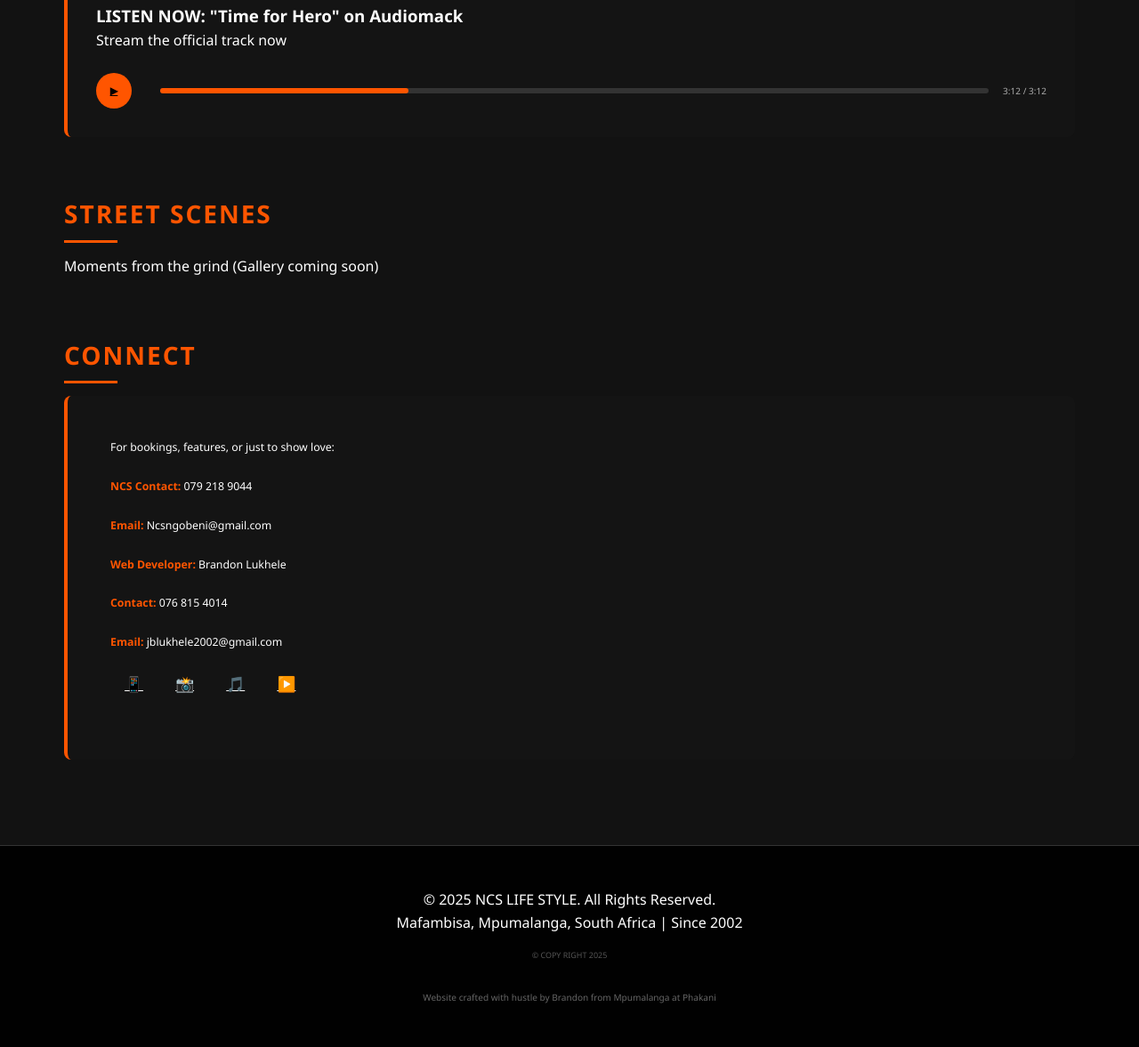
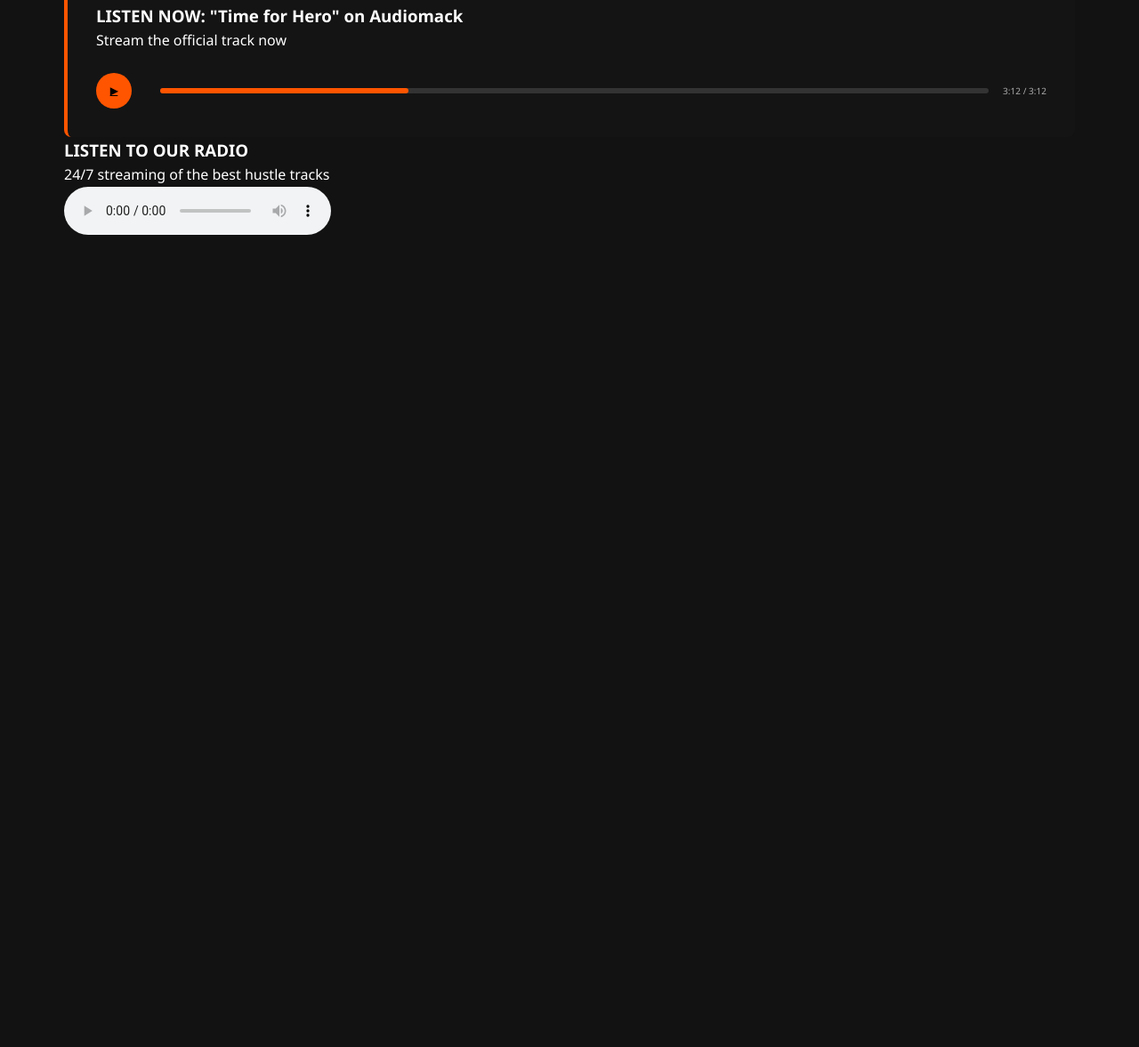
Before and after one commit to Tazabaa/NCS-LIFE-STYLE, a plain HTML site: page index.html in a window 1280 px wide. Shown: the part 2228-3405 px from the top of the page at 89% size. After the commit the page ends 2531 px from the top, so only its background shows below. Drawn offline with Linux system fonts and the light colour scheme.

Commit message:
Update index.html

```diff
--- a/index.html
+++ b/index.html
@@ -428,8 +428,8 @@
     <section class="container" id="bio">
         <h2>Street Biography</h2>
         <div class="bio">
-            <p>Born and raised in the tough neighborhoods of Mafambisa, Mpumalanga, NCS began his musical journey in 2002, using hip-hop as his weapon against the struggles of street life. His raw, unfiltered lyrics paint vivid pictures of the hustler's life, earning him respect both in his community and beyond.</p>
-            <p>NCS's music is more than entertainment - it's survival, it's rebellion, it's truth. From underground cyphers to commanding stages across South Africa, his hustle has never stopped. Two decades in the game have only sharpened his skills and message.</p>
+            <p>Born and raised in the tough neighborhoods of Mafambisa, Mpumalanga, NCS began his musical journey in 2002, using hip-hop as his weapon against the struggles of street life. His raw, unfiltered lyrics and beats reflect the harsh realities and triumphs of the hustle.</p>
+            <p>NCS's music is more than entertainment - it's survival, it's rebellion, it's truth. From underground cyphers to commanding stages across South Africa, his hustle has never stopped. Two decades in the game and he's still dropping heat.</p>
             <p>Representing the real street narrative, NCS continues to drop tracks that resonate with anyone who's ever had to hustle for their dreams. This is not just music - this is a lifestyle.</p>
         </div>
     </section>
@@ -511,45 +511,15 @@
                 <span class="time">3:12 / 3:12</span>
             </div>
         </div>
+
+        <!-- Radio Player Section -->
+        <div class="radio-player">
+            <h3>LISTEN TO OUR RADIO</h3>
+            <p>24/7 streaming of the best hustle tracks</p>
+            <audio controls>
+                <source src="YOUR_RADIO_STREAM_URL" type="audio/mpeg">
+                Your browser does not support the audio element.
+            </audio>
+        </div>
+        <!-- End of Radio Player Section -->
     </section>
-
-    <section class="container" id="gallery">
-        <h2>Street Scenes</h2>
-        <p>Moments from the grind (Gallery coming soon)</p>
-    </section>
-
-    <section class="container" id="contact">
-        <h2>Connect</h2>
-        <div class="bio">
-            <p>For bookings, features, or just to show love:</p>
-
-            <div class="contact-info">
-                <p><strong>NCS Contact:</strong> 079 218 9044</p>
-                <p><strong>Email:</strong> Ncsngobeni@gmail.com</p>
-            </div>
-
-            <div class="contact-info">
-                <p><strong>Web Developer:</strong> Brandon Lukhele</p>
-                <p><strong>Contact:</strong> 076 815 4014</p>
-                <p><strong>Email:</strong> jblukhele2002@gmail.com</p>
-            </div>
-
-            <div class="social-links">
-                <a href="#">📱</a>
-                <a href="#">📸</a>
-                <a href="#">🎵</a>
-                <a href="#">▶️</a>
-            </div>
-        </div>
-    </section>
-
-    <footer>
-        <p>&copy; <script>document.write(new Date().getFullYear())</script> NCS LIFE STYLE. All Rights Reserved.</p>
-        <p>Mafambisa, Mpumalanga, South Africa | Since 2002</p>
-        <div class="copyright">© COPY RIGHT 2025</div>
-        <div class="credits">
-            Website crafted with hustle by Brandon from Mpumalanga at Phakani
-        </div>
-    </footer>
-</body>
-</html>
```
